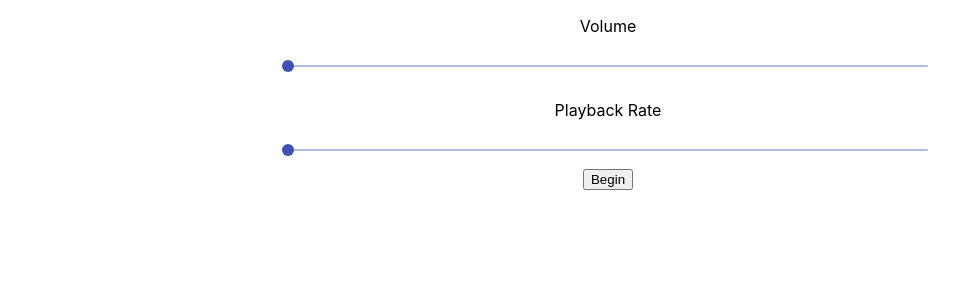
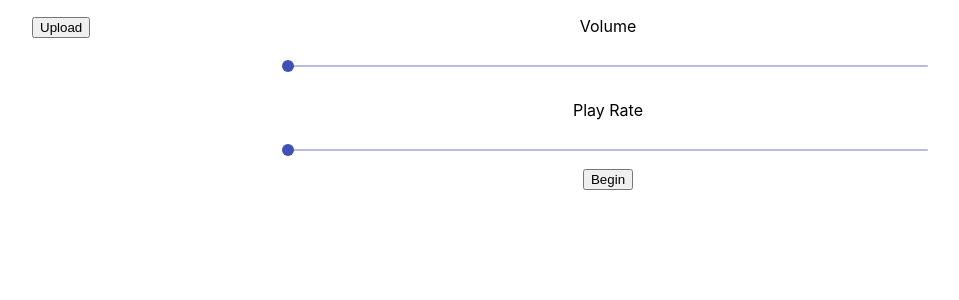
Before and after one commit to kagombos/song-drop, a React (Create React App) app in the folder song-drop-app/: page / in a window 1280 px wide. Shown: the top 300 px of the page, without its empty margins (32-991 px from the left). Built offline with nearby package versions, Linux system fonts and the light colour scheme; no server answers.

Commit message:
random song playing, code separation, initial upload

```diff
--- a/song-drop-app/src/App.css
+++ b/song-drop-app/src/App.css
@@ -1,5 +1,5 @@
 .App {
-  text-align: center;
+	position: relative;
 }
 
 .App-logo {
@@ -20,3 +20,9 @@
 .App-link {
   color: #09d3ac;
 }
+
+.Upload {
+  position: absolute;
+  left: 5%;
+  top: 0%;
+}
--- a/song-drop-app/src/App.js
+++ b/song-drop-app/src/App.js
@@ -2,7 +2,11 @@
 
 import React, { Component } from "react";
 import { w3cwebsocket as W3CWebSocket } from "websocket";
-import { Slider } from '@material-ui/core';
+import './App.css';
+
+import PlayRateSlider from './control-sliders/PlayRateSlider';
+import VolumeSlider from './control-sliders/VolumeSlider';
+import Upload from './Upload';
 
 const AudioContext = window.AudioContext || window.webkitAudioContext;
 const audioContext = new AudioContext();
@@ -19,45 +23,47 @@ class App extends Component {
     	pitch: 0,
     };
 
+    this.source = audioContext.createBufferSource();
     this.buttonLabel = 'Begin';
-    this.source = audioContext.createBufferSource();
 
     this.gainNode = audioContext.createGain();
-    this.gainNode.gain.value = this.smoothAlgorithm(this.state.volume);
     this.gainNode.connect(audioContext.destination);
 
-    this.source.playbackRate.value = this.smoothAlgorithm(this.state.playRate);
+    console.log(audioContext);
 
-    var url = "http://localhost:5001/aaaaa.mp3"
-    var request = new XMLHttpRequest();
-    request.open("GET", url, true);
-    request.responseType = "arraybuffer";
-    var a = this;
-
-    request.onload = () => {
-      console.log(request.response);
-
-      var promise = audioContext.decodeAudioData(request.response).then(function (data) {
-    	console.log(data);
-    	a.source.buffer = data;
-    	a.source.loop = true;
-    	a.source.connect(a.gainNode);
-    	a.source.start(0);
-      }, (e) => { console.log(e); });
-      console.log(promise);
-    }
-
-    request.send();
+    this.getSound();
 
     this.playing = false;
 
-    this.handleVolumeChange = this.handleVolumeChange.bind(this);
-    this.handlePlayRateChange = this.handlePlayRateChange.bind(this);
     this.togglePlay = this.togglePlay.bind(this);
   }
 
   smoothAlgorithm(val) {
-	  return Math.pow((val / 100), (Math.log(10) / Math.log(2)));
+	return Math.pow((val / 100), (Math.log(10) / Math.log(2)));
+  }
+
+  getSound() {
+	  this.source = audioContext.createBufferSource();
+
+	  var url = "http://localhost:5001/sound"
+      var request = new XMLHttpRequest();
+	  request.open("GET", url, true);
+	  request.responseType = "arraybuffer";
+	  var a = this;
+
+	  this.source.onended = function() {
+    	console.log("end");
+    	a.getSound();
+      }
+	  request.onload = () => {
+		  audioContext.decodeAudioData(request.response).then(function (data) {
+			  a.source.buffer = data;
+			  a.source.playbackRate.value = a.smoothAlgorithm(a.state.playRate);
+			  a.source.connect(a.gainNode);
+			  a.source.start(0);
+		  }, (e) => { console.log(e); });
+  	  }
+	  request.send();
   }
 
   togglePlay() {
@@ -68,7 +74,6 @@ class App extends Component {
   playSoundLoop() {
 	var elem = document.getElementById("toggleButton");
 	if (this.playing) {
-		this.gainNode.gain.value = this.smoothAlgorithm(this.state.volume);
 		audioContext.resume();
 		elem.innerHTML = 'Stop';
 	}
@@ -78,74 +83,28 @@ class App extends Component {
 	}
   }
 
-  onPlayRateStateChange(val) {
-    if (this.source !== undefined) {
-    	var smoothed = this.smoothAlgorithm(val);
-    	this.source.playbackRate.value = smoothed;
-    }
-    this.setState({ playRate: val }, () => { client.send(JSON.stringify(this.state)); });
-  }
-
-  onVolumeStateChange(val) {
-	if (this.source !== undefined) {
-	  this.gainNode.gain.value = this.smoothAlgorithm(val);
-	}
-	this.setState({ volume: val }, () => { client.send(JSON.stringify(this.state)); });
-  }
-
   componentDidMount() {
 	  client.onopen = () => {
 	   console.log('WebSocket Client Connected');
 	  };
 	  client.onmessage = (message) => {
 	    const dataFromServer = JSON.parse(message.data);
-	    this.handleVolumeChange(dataFromServer.volume);
-	    this.handlePlayRateChange(dataFromServer.playRate);
+	    this.setState({volume: dataFromServer.volume});
+	    this.setState({ playRate: dataFromServer.playRate });
 	  };
 	}
 
-  handleVolumeChange(volume) {
-	  this.gainNode.gain.value = this.smoothAlgorithm(volume);
-	  this.setState({ volume: volume });
-  }
-
-  handlePlayRateChange(playRate) {
-	  this.source.playbackRate.value = this.smoothAlgorithm(playRate);
-	  this.setState({ playRate: playRate });
-  }
-
   render() {
-	const sliderStyle = {
-	  'marginLeft': '25%',
-	  'marginRight': '25%',
-	};
     return (
-      <div style={{ backgroundImage: `url(require("screaming.png"))` }} className="App">
+      <div className="App">
         <center>
-          <p>Volume</p>
-          <div style={sliderStyle}>
-          	<Slider id="volSlider"
-          	  onChange={(e, val) => {
-          		  this.onVolumeStateChange(val);
-          	  } }
-          	  min={0}
-              max={200}
-          	  value={this.state.volume}
-          	/>
-          </div>
-          <p>Playback Rate</p>
-          <div style={sliderStyle}>
-          	<Slider id="playSlider"
-          	  onChange={(e, val) => {
-          		  this.onPlayRateStateChange(val);
-          	  } }
-          	  min={0}
-              max={200}
-          	  value={this.state.playRate}
-          	/>
-          </div>
+          <VolumeSlider gainNode={this.gainNode} volume={this.state.volume} client={client}/>
+          <PlayRateSlider source={this.source} playRate={this.state.playRate} client={client}/>
           <button id="toggleButton" type="button" onClick={(e, val) => { this.togglePlay(); }}>Begin</button>
         </center>
+        <div className="Upload">
+          <Upload />
+        </div>
       </div>
     );
   }
--- /dev/null
+++ b/song-drop-app/src/Upload.js
@@ -0,0 +1,13 @@
+import React, { Component } from "react";
+
+class Upload extends Component {
+
+  render() {
+    return (
+      <button>Upload</button>
+    );
+  }
+
+}
+
+export default Upload;
--- /dev/null
+++ b/song-drop-app/src/control-sliders/PlayRateSlider.js
@@ -0,0 +1,46 @@
+import React, { Component } from "react";
+import { Slider } from '@material-ui/core';
+
+class PlayRateSlider extends Component {
+
+	componentDidUpdate() {
+		this.handlePlayRateChange(this.props.playRate);
+	}
+
+	smoothAlgorithm(val) {
+	  return Math.pow((val / 100), (Math.log(10) / Math.log(2)));
+	}
+
+	onPlayRateStateChange(val) {
+	    this.setState({ playRate: val }, () => { this.props.client.send(JSON.stringify(this.state)); });
+	  }
+
+    handlePlayRateChange(playRate) {
+  	  this.props.source.playbackRate.value = this.smoothAlgorithm(playRate);
+    }
+
+	render() {
+		const sliderStyle = {
+		  'marginLeft': '25%',
+		  'marginRight': '25%',
+		};
+		//this.props.gainNode.gain.value = this.smoothAlgorithm(volume);
+		return (
+		<div className="PlayRateSlider">
+		  <p>Play Rate</p>
+		  <div style={sliderStyle}>
+		  	<Slider id="slider"
+		  	  onChange={(e, val) => {
+		  		  this.onPlayRateStateChange(val);
+		  	  } }
+		  	  min={0}
+		      max={200}
+		  	  value={this.props.playRate}
+		  	/>
+		  </div>
+		</div>
+		);
+	}
+}
+
+export default PlayRateSlider;
--- /dev/null
+++ b/song-drop-app/src/control-sliders/VolumeSlider.js
@@ -0,0 +1,46 @@
+import React, { Component } from "react";
+import { Slider } from '@material-ui/core';
+
+class VolumeSlider extends Component {
+
+	componentDidUpdate() {
+		this.handleVolumeChange(this.props.volume);
+	}
+
+	smoothAlgorithm(val) {
+	  return Math.pow((val / 100), (Math.log(10) / Math.log(2)));
+	}
+
+	onVolumeStateChange(val) {
+		this.setState({ volume: val }, () => { this.props.client.send(JSON.stringify(this.state)); });
+	}
+
+    handleVolumeChange(volume) {
+    	this.props.gainNode.gain.value = this.smoothAlgorithm(volume);
+    }
+
+	render() {
+		const sliderStyle = {
+		  'marginLeft': '25%',
+		  'marginRight': '25%',
+		};
+		//this.props.gainNode.gain.value = this.smoothAlgorithm(volume);
+		return (
+		<div className="VolumeSlider">
+		  <p>Volume</p>
+		  <div style={sliderStyle}>
+		  	<Slider id="slider"
+		  	  onChange={(e, val) => {
+		  		  this.onVolumeStateChange(val);
+		  	  } }
+		  	  min={0}
+		      max={200}
+		  	  value={this.props.volume}
+		  	/>
+		  </div>
+		</div>
+		);
+	}
+}
+
+export default VolumeSlider;
```
Also changed, not shown: song-drop-app/src/DataProvider.js (deleted, +0 -40 lines), 2 other files (tests, documents, lock files or other folders).
